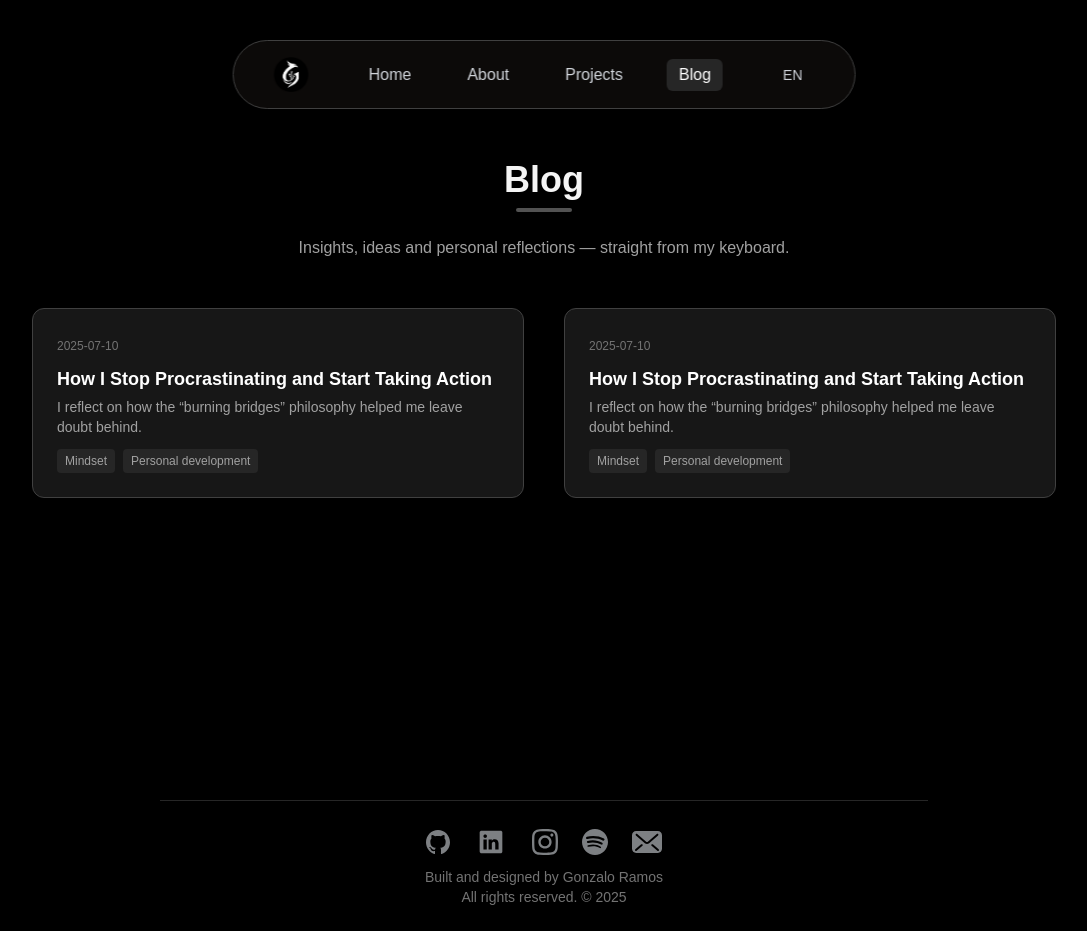
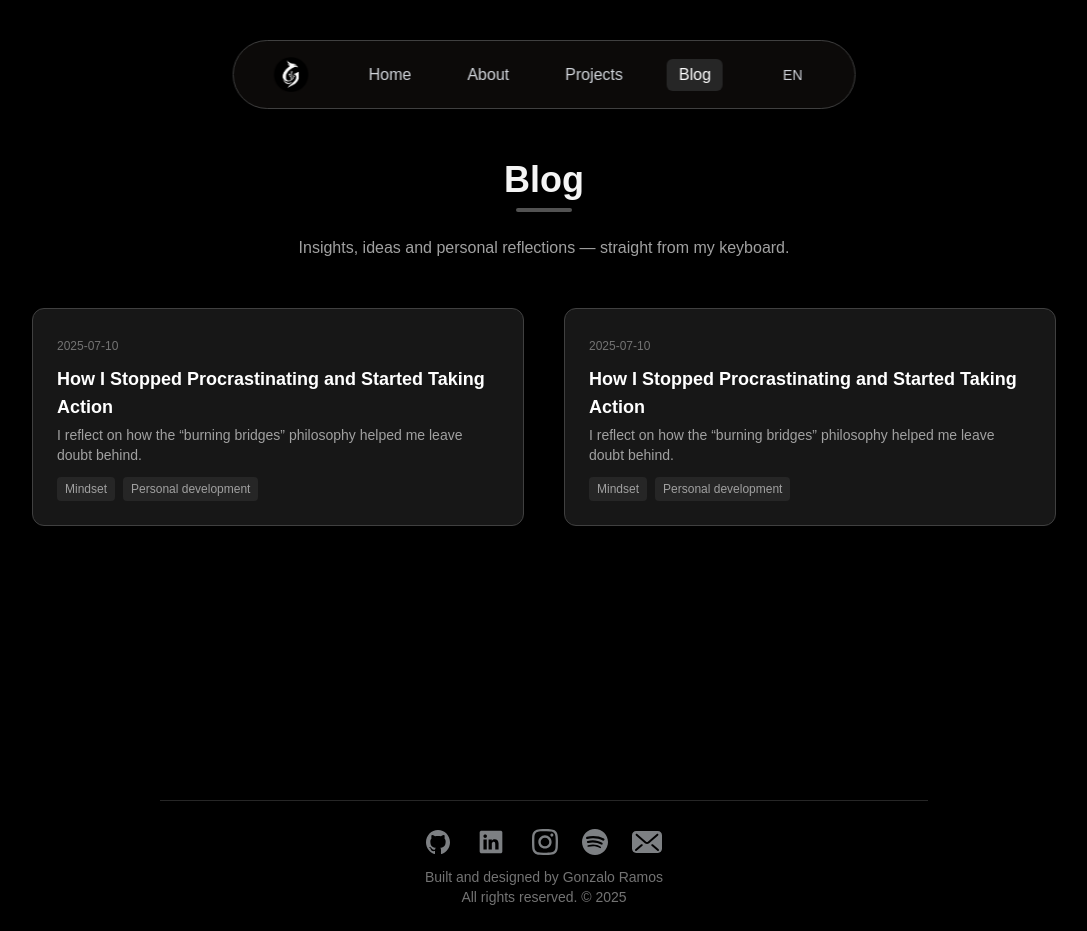
Before and after one commit to RamosGonzalo/Portfolio, a Next.js app: page /en/blog in a window 1280 px wide. Shown: the whole page, without its empty margins (96-1183 px from the left). Built offline with nearby package versions, Linux system fonts and the light colour scheme.

Commit message:
`Refactor BlogPage to use BlogClient and add language parameter to getBlogPosts`

```diff
--- /dev/null
+++ b/src/app/[lang]/blog/BlogClient.tsx
@@ -0,0 +1,53 @@
+"use client";
+
+import Link from "next/link";
+import { useLang } from "@/context/langContext";
+import { blog } from "@/i18n/blog";
+
+type Props = {
+    posts: {
+        slug: string;
+        title: string;
+        date: string;
+        excerpt?: string;
+        tags?: string[];
+    }[];
+};
+
+export default function BlogClient({ posts }: Props) {
+    const lang = useLang();
+    const t = blog[lang];
+
+    return (
+        <section className="min-h-screen pt-40 px-6 sm:px-10 lg:px-24 xl:px-32">
+        <div className="animate-fadeIn w-full max-w-5xl mx-auto">
+            <h2 className="text-4xl font-bold text-neutral-100 text-center mb-2">
+            {t.title}
+            </h2>
+            <div className="h-1 w-14 bg-neutral-600 rounded mb-6 mx-auto" />
+            <p className="text-center text-neutral-400 mb-12">{t.description}</p>
+
+            <div className="grid gap-10 sm:grid-cols-1 md:grid-cols-2">
+            {posts.map((post) => (
+                <Link href={`/blog/${post.slug}`} key={post.slug}>
+                <div className="bg-neutral-900 rounded-xl border border-neutral-700 p-6 hover:scale-[1.02] transition-transform">
+                    <span className="text-xs text-neutral-500">{post.date}</span>
+                    <h3 className="text-lg font-semibold text-white mt-2 mb-1">{post.title}</h3>
+                    {post.excerpt && (
+                    <p className="text-sm text-neutral-400 mb-3">{post.excerpt}</p>
+                    )}
+                    <div className="flex flex-wrap gap-2 text-xs text-neutral-400">
+                    {post.tags?.map((tag) => (
+                        <span key={tag} className="bg-neutral-800 px-2 py-1 rounded">
+                        {tag}
+                        </span>
+                    ))}
+                    </div>
+                </div>
+                </Link>
+            ))}
+            </div>
+        </div>
+        </section>
+    );
+}
--- a/src/app/[lang]/blog/page.tsx
+++ b/src/app/[lang]/blog/page.tsx
@@ -1,35 +1,13 @@
-import Link from "next/link";
+import BlogClient from "./BlogClient";
 import { getBlogPosts } from "@/lib/getBlogPosts";
 
-export default async function BlogPage() {
-    const posts = getBlogPosts();
+type Props = {
+    params: {
+        lang: "en" | "es";
+    };
+};
 
-    return (
-        <section className="min-h-screen pt-40 px-6 sm:px-10 lg:px-24 xl:px-32">
-            <div className="animate-fadeIn w-full max-w-5xl mx-auto">
-                <h2 className="text-4xl font-bold text-neutral-100 text-center mb-2">Blog</h2>
-                <div className="h-1 w-14 bg-neutral-600 rounded mb-6 mx-auto" />
-                <p className="text-center text-neutral-400 mb-12">
-                Insights, ideas and personal reflections — straight from my keyboard.
-                </p>
-
-                <div className="grid gap-10 sm:grid-cols-1 md:grid-cols-2">
-                {posts.map((post) => (
-                    <Link href={`/blog/${post.slug}`} key={post.slug}>
-                    <div className="bg-neutral-900 rounded-xl border border-neutral-700 p-6 hover:scale-[1.02] transition-transform">
-                        <span className="text-xs text-neutral-500">{post.date}</span>
-                        <h3 className="text-lg font-semibold text-white mt-2 mb-1">{post.title}</h3>
-                        {post.excerpt && <p className="text-sm text-neutral-400 mb-3">{post.excerpt}</p>}
-                        <div className="flex flex-wrap gap-2 text-xs text-neutral-400">
-                        {post.tags?.map((tag) => (
-                            <span key={tag} className="bg-neutral-800 px-2 py-1 rounded">{tag}</span>
-                        ))}
-                        </div>
-                    </div>
-                    </Link>
-                ))}
-                </div>
-            </div>
-        </section>
-    );
+export default async function BlogPage({ params }: Props) {
+    const posts = getBlogPosts(params.lang);
+    return <BlogClient posts={posts} />;
 }
--- a/src/content/blog/primer-post.mdx
+++ b/src/content/blog/en/primer-post.mdx
@@ -1,5 +1,5 @@
 ---
-title: How I Stop Procrastinating and Start Taking Action
+title: How I Stopped Procrastinating and Started Taking Action
 date: "2025-07-10"
 tags: [Mindset, "Personal development"]
 excerpt: I reflect on how the “burning bridges” philosophy helped me leave doubt behind.
--- a/src/content/blog/segundo-post.mdx
+++ b/src/content/blog/en/segundo-post.mdx
@@ -1,5 +1,5 @@
 ---
-title: How I Stop Procrastinating and Start Taking Action
+title: How I Stopped Procrastinating and Started Taking Action
 date: "2025-07-10"
 tags: [Mindset, "Personal development"]
 excerpt: I reflect on how the “burning bridges” philosophy helped me leave doubt behind.
--- /dev/null
+++ b/src/content/blog/es/primer_post.mdx
@@ -0,0 +1,12 @@
+---
+title: Cómo dejé de procrastinar y comencé a actuar
+date: "2025-07-10"
+tags: [Mentalidad, "Desarrollo Personal"]
+excerpt: Reflexiono sobre cómo la filosofía de “quemar puentes” me ayudó a dejar atrás las dudas.
+---
+
+Aquí va el contenido del post en MDX...
+
+## Introducción
+
+...
--- /dev/null
+++ b/src/content/blog/es/segundo-post.mdx
@@ -0,0 +1,12 @@
+---
+title: Cómo dejé de procrastinar y comencé a actuar
+date: "2025-07-10"
+tags: [Mentalidad, "Desarrollo Personal"]
+excerpt: Reflexiono sobre cómo la filosofía de “quemar puentes” me ayudó a dejar atrás las dudas.
+---
+
+Aquí va el contenido del post en MDX...
+
+## Introducción
+
+...
--- /dev/null
+++ b/src/i18n/blog.ts
@@ -0,0 +1,10 @@
+export const blog = {
+    en: {
+        title: 'Blog',
+        description: 'Insights, ideas and personal reflections — straight from my keyboard.',
+    },
+    es: {
+        title: 'Blog',
+        description: 'Perspectivas, ideas y reflexiones personales, directamente desde mi teclado.',
+    }
+}
--- a/src/lib/getBlogPosts.ts
+++ b/src/lib/getBlogPosts.ts
@@ -10,8 +10,8 @@ export interface BlogPost {
     excerpt?: string;
 }
 
-export function getBlogPosts(): BlogPost[] {
-    const dir = path.join(process.cwd(), "src/content/blog");
+export function getBlogPosts(lang: "en" | "es"): BlogPost[] {
+    const dir = path.join(process.cwd(), "src/content/blog", lang);
 
     if (!fs.existsSync(dir)) {
         console.warn("No se encontró el directorio de posts:", dir);
@@ -20,7 +20,9 @@ export function getBlogPosts(): BlogPost[] {
 
     const files = fs.readdirSync(dir);
 
-    return files.map((filename) => {
+    return files
+        .filter((filename) => filename.endsWith(".mdx"))
+        .map((filename) => {
         const slug = filename.replace(".mdx", "");
         const fileContent = fs.readFileSync(path.join(dir, filename), "utf8");
         const { data } = matter(fileContent);
@@ -32,5 +34,5 @@ export function getBlogPosts(): BlogPost[] {
             tags: data.tags || [],
             excerpt: data.excerpt || "",
         };
-    });
+        });
 }
```
